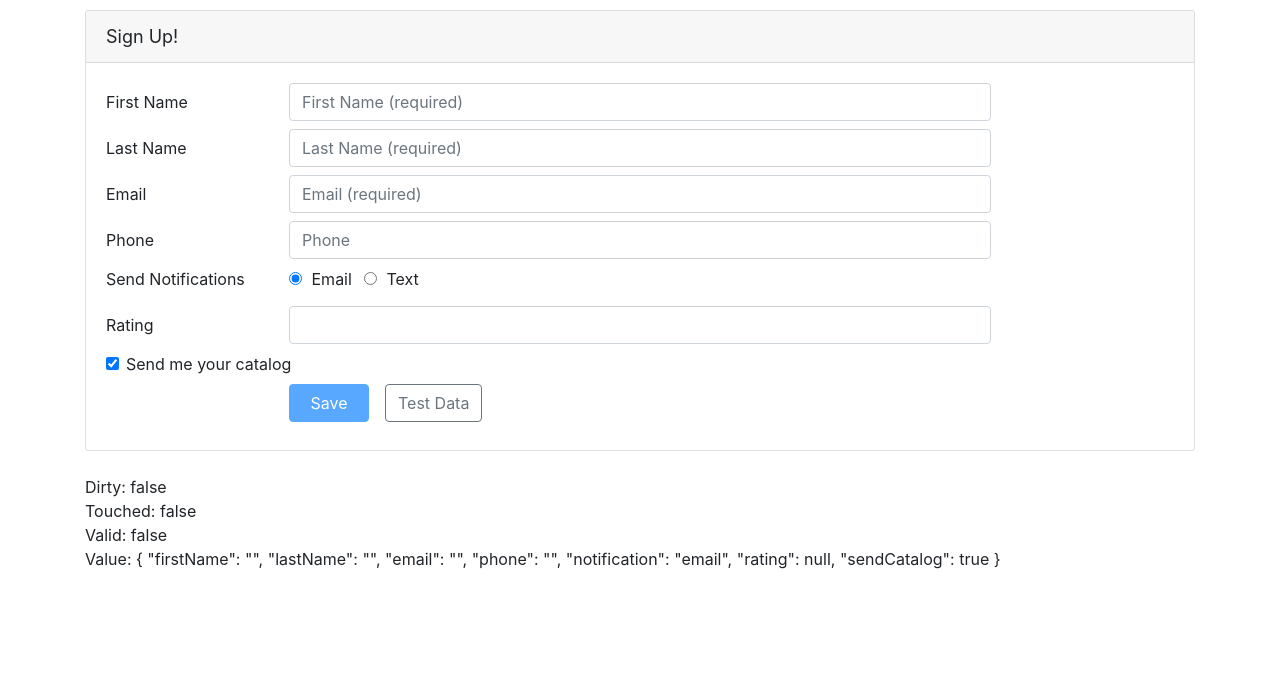
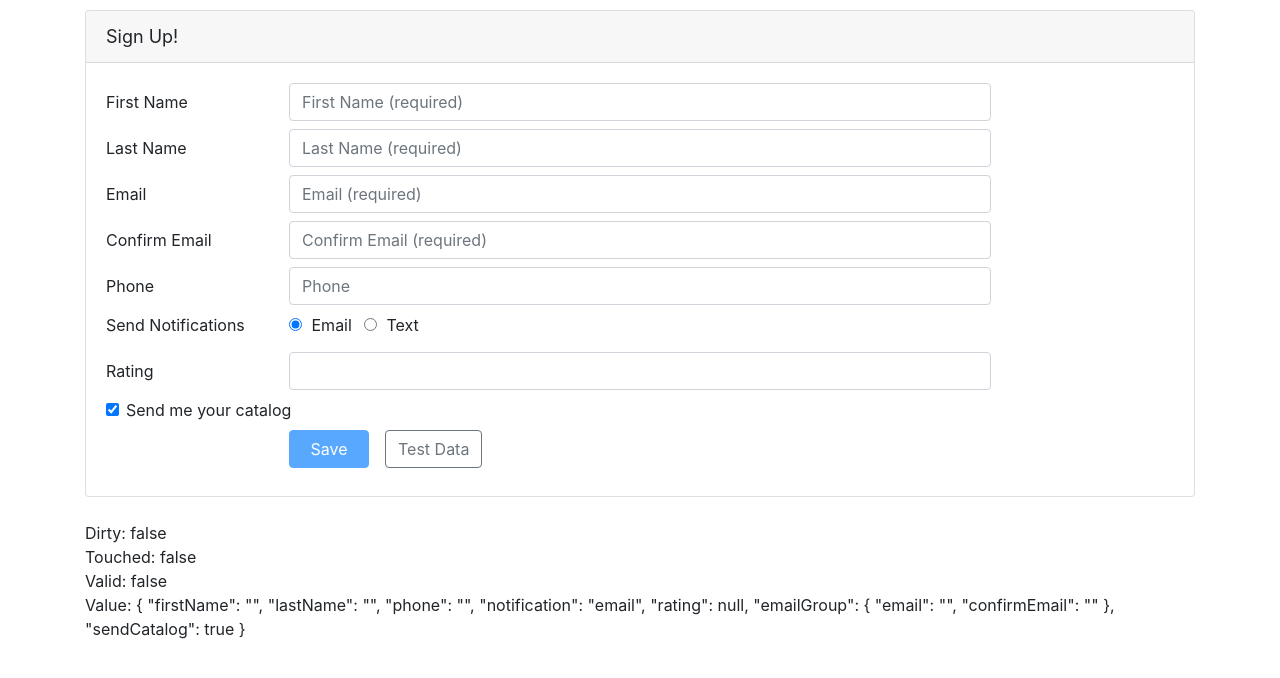
Before and after one commit to vikky410/path-ng-reactive-form, an Angular app: page / in a window 1280 px wide. Shown: the top 678 px of the page. Built offline with nearby package versions, Linux system fonts and the light colour scheme.

Commit message:
Custom Validator: cross field validation

```diff
--- a/src/app/customers/customer.component.html
+++ b/src/app/customers/customer.component.html
@@ -7,7 +7,6 @@
     <form novalidate
           (ngSubmit)="save()"
           [formGroup]="customerForm">
-
       <div class="form-group row mb-2">
         <label class="col-md-2 col-form-label"
                for="firstNameId">First Name</label>
@@ -52,6 +51,7 @@
         </div>
       </div>
 
+      <div formGroupName="emailGroup">
         <div class="form-group row mb-2">
           <label class="col-md-2 col-form-label"
                  for="emailId">Email</label>
@@ -62,15 +62,43 @@
                    placeholder="Email (required)"
                    name="email"
                    formControlName="email"
-                 [ngClass]="{'is-invalid': (customerForm.get('email').touched || customerForm.get('email').dirty) && !customerForm.get('email').valid }" />
+                   [ngClass]="{'is-invalid': customerForm.get('emailGroup').errors ||
+                                            ((customerForm.get('emailGroup.email').touched ||
+                                            customerForm.get('emailGroup.email').dirty) &&
+                                            !customerForm.get('emailGroup.email').valid) }" />
             <span class="invalid-feedback">
-            <span *ngIf="customerForm.get('email').errors?.required">
+              <span *ngIf="customerForm.get('emailGroup.email').errors?.required">
                 Please enter your email address.
               </span>
-            <span *ngIf="customerForm.get('email').errors?.email">
+              <span *ngIf="customerForm.get('emailGroup.email').errors?.email">
                 Please enter a valid email address.
               </span>
             </span>
+          </div>
+        </div>
+
+        <div class="form-group row mb-2">
+          <label class="col-md-2 col-form-label"
+                 for="confirmEmailId">Confirm Email</label>
+          <div class="col-md-8">
+            <input class="form-control"
+                   id="confirmEmailId"
+                   type="email"
+                   placeholder="Confirm Email (required)"
+                   formControlName="confirmEmail"
+                   [ngClass]="{'is-invalid': customerForm.get('emailGroup').errors ||
+                                               ((customerForm.get('emailGroup.confirmEmail').touched ||
+                                                customerForm.get('emailGroup.confirmEmail').dirty) &&
+                                                !customerForm.get('emailGroup.confirmEmail').valid) }" />
+            <span class="invalid-feedback">
+              <span *ngIf="customerForm.get('emailGroup.confirmEmail').errors?.required">
+                Please confirm your email address.
+              </span>
+              <span *ngIf="customerForm.get('emailGroup').errors?.match">
+                The confirmation does not match the email address.
+              </span>
+            </span>
+          </div>
         </div>
       </div>
 
--- a/src/app/customers/customer.component.ts
+++ b/src/app/customers/customer.component.ts
@@ -2,6 +2,20 @@
 import { FormGroup, FormBuilder, Validators, AbstractControl, ValidatorFn } from '@angular/forms';
 
 import { Customer } from './customer';
+
+function emailMatch(c: AbstractControl): {[key: string]: boolean} | null {
+  const emailValue = c.get('email');
+  const emailConfirmValue = c.get('confirmEmail');
+
+  if (emailValue.pristine || emailConfirmValue.pristine) {
+    return null;
+  }
+  if (emailValue === emailConfirmValue) {
+    return null;
+  }
+
+  return {'match': true};
+}
 
 /**
  * @description returns true if validation rules are broken
@@ -12,9 +26,9 @@
  * @returns ValidatorFn
  */
 function ratingRange(min: number, max: number): ValidatorFn {
-  return (c: AbstractControl): {[key: string]: boolean} | null => {
+  return (c: AbstractControl): { [key: string]: boolean } | null => {
     if (c.value !== null && (isNaN(c.value) || c.value < min || c.value > max)) {
-      return {'range': true};
+      return { 'range': true };
     }
     return null;
   };
@@ -42,10 +56,13 @@
     this.customerForm = this.fb.group({
       firstName: ['', [Validators.required, Validators.minLength(3)]],
       lastName: ['', [Validators.required, Validators.maxLength(50)]],
-      email: ['', [Validators.required, Validators.email]],
       phone: [''],
       notification: 'email',
       rating: [null, ratingRange(1, 5)],
+      emailGroup: this.fb.group({
+        email: ['', [Validators.required, Validators.email]],
+        confirmEmail: ['', Validators.required]
+      }, {validator: emailMatch}),
       sendCatalog: true
     });
     // this.customerForm = new FormGroup({
```
Lines whose indentation alone changed are shown as unchanged.
